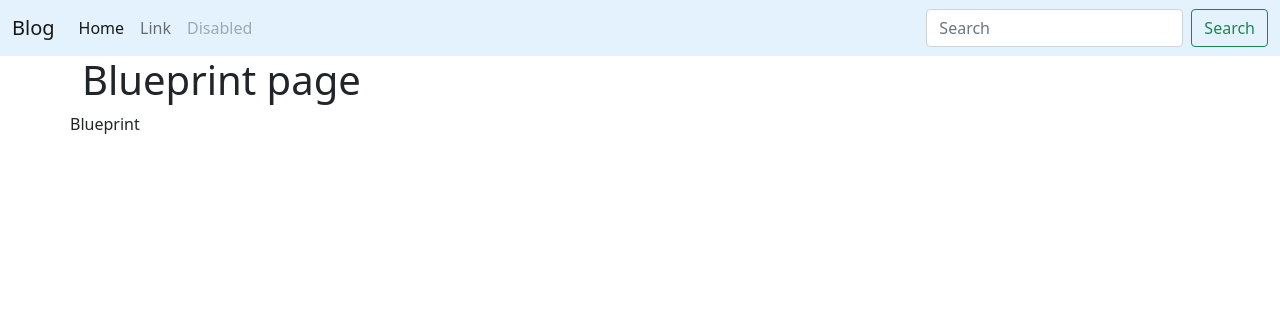
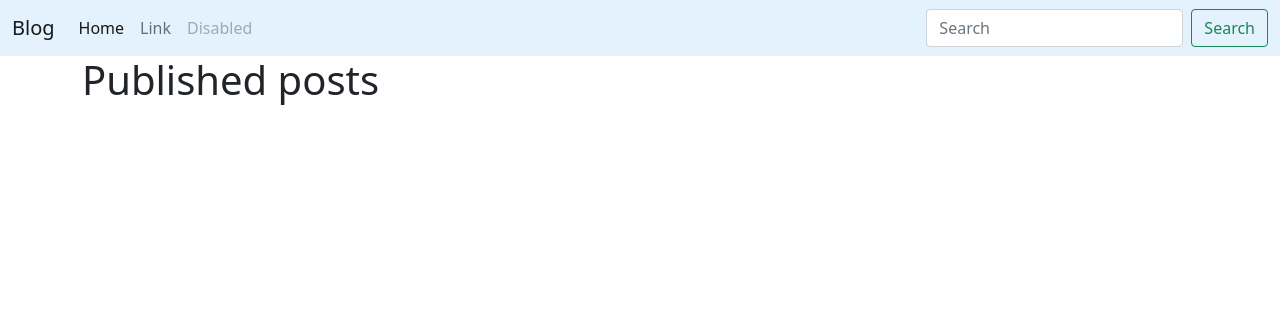
Before and after one commit to Katerina676/flask_blog, a Flask app: page /blog/ in a window 1280 px wide. Shown: the top 316 px of the page. Run offline with Flask 2, Linux system fonts and the light colour scheme; data that the repository does not hold is empty.

Commit message:
post detail create

```diff
--- a/app.py
+++ b/app.py
@@ -1,10 +1,9 @@
 from flask import Flask
 from config import Config
 from flask_sqlalchemy import SQLAlchemy
-from posts.blueprint import posts
+
 
 
 app = Flask(__name__)
 app.config.from_object(Config)
-app.register_blueprint(posts, url_prefix='/blog')
 db = SQLAlchemy(app)
--- a/main.py
+++ b/main.py
@@ -1,5 +1,9 @@
 from app import app, db
 import view
+from posts.blueprint import posts
+
+
+app.register_blueprint(posts, url_prefix='/blog')
 
 
 if __name__ == '__main__':
--- a/posts/blueprint.py
+++ b/posts/blueprint.py
@@ -1,10 +1,17 @@
 from flask import Blueprint
 from flask import render_template
-
+from models import Post
 
 posts = Blueprint('posts', __name__, template_folder='templates')
 
 
 @posts.route('/')
 def index():
-    return render_template('/posts/index.html')
+    posts = Post.query.all()
+    return render_template('posts/index.html', posts=posts)
+
+
+@posts.route('/<id>')
+def post_detail(id):
+    post = Post.query.filter(Post.id==id).first()
+    return render_template('posts/post_detail.html', post=post)
--- a/posts/templates/posts/index.html
+++ b/posts/templates/posts/index.html
@@ -1,15 +1,19 @@
 {% extends 'base.html' %}
 
 {% block title %}
-Blueprint page
+Posts
 
 {% endblock %}
 
 {% block content_title %}
-Blueprint page
+Published posts
 
 {% endblock %}
 
 {% block content %}
-    Blueprint
+    {% for post in posts %}
+<ul><li>
+    <a href="{{ url_for('posts.post_detail', id=post.id) }}"> {{post.title}} {{post.created_at}} </a>
+</li></ul>
+{% endfor %}
 {% endblock %}
--- a/templates/base.html
+++ b/templates/base.html
@@ -4,7 +4,7 @@
     <meta charset="UTF-8">
     <title>
         {% block title %}
-        {% endblock %} | Flask app
+        {% endblock %} | Blog app
     </title>
     <link href="https://cdn.jsdelivr.net/npm/bootstrap@5.1.3/dist/css/bootstrap.min.css" rel="stylesheet"
           integrity="sha384-1BmE4kWBq78iYhFldvKuhfTAU6auU8tT94WrHftjDbrCEXSU1oBoqyl2QvZ6jIW3" crossorigin="anonymous">
--- a/view.py
+++ b/view.py
@@ -1,6 +1,6 @@
 from app import app
 from flask import render_template
-from models import Post
+
 
 
 @app.route('/')
```
Also changed, not shown: models.py (+1 -6 lines), posts/templates/posts/post_detail.html (added, +15 -0 lines).
